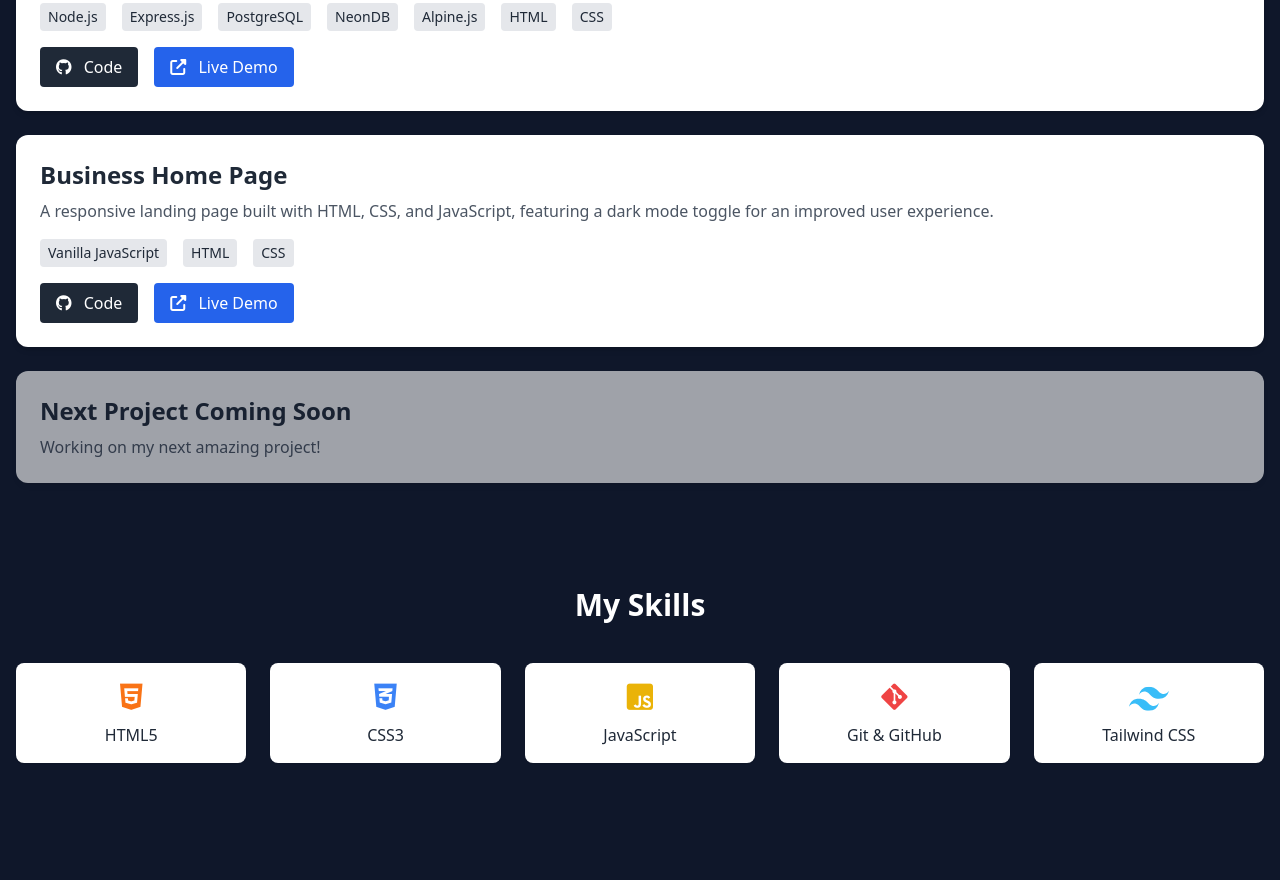
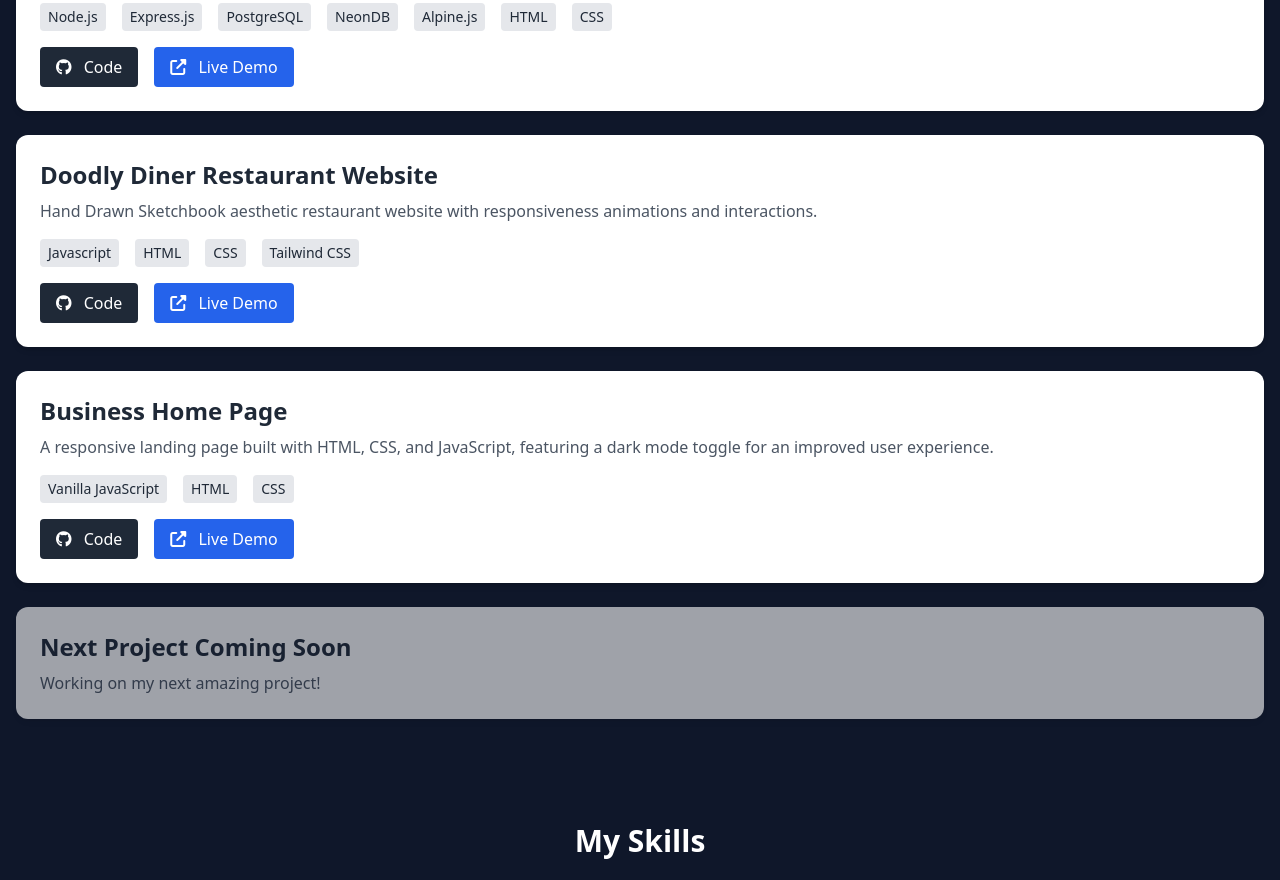
Before and after one commit to ARK-dev-tech/Portfolio-Website, a website built with Vite: page index.html in a window 1280 px wide. Shown: the part 1345-2225 px from the top of the page. Built offline with nearby package versions, Linux system fonts and the light colour scheme.

Commit message:
Added Doodly Diner Website

```diff
--- a/index.html
+++ b/index.html
@@ -160,6 +160,37 @@
                 </div>
             </div>
 
+            <!--Doodly Diner-->
+            <div class="project-card bg-white rounded-xl shadow-md px-4 md:px-6 py-4 md:py-6 mb-6">
+                <h3 class="project-head text-xl md:text-2xl font-bold mb-2">Doodly Diner Restaurant Website
+                </h3>
+                <p class="project-desc text-gray-600 mb-4 text-sm md:text-base">Hand Drawn Sketchbook aesthetic restaurant website with responsiveness
+                    animations and interactions.
+                </p>
+
+                <div class="project-tech flex flex-wrap items-center gap-2 md:gap-4 mb-4">
+                    <span class="bg-gray-200 rounded text-xs md:text-sm px-2 py-1">Javascript</span>
+                    <span class="bg-gray-200 rounded text-xs md:text-sm px-2 py-1">HTML</span>
+                    <span class="bg-gray-200 rounded text-xs md:text-sm px-2 py-1">CSS</span>
+                    <span class="bg-gray-200 rounded text-xs md:text-sm px-2 py-1">Tailwind CSS</span>
+                </div>
+
+                <div class="project-links flex flex-col sm:flex-row gap-3 md:gap-4">
+                    <!--Project Github Link-->
+                    <a href="https://github.com/ARK-dev-tech/Doodly-Diner" target="_blank"
+                        class="bg-gray-800 text-white px-4 py-2 rounded hover:bg-gray-900 text-center">
+                        <i class="fab fa-github mr-2"></i>
+                        Code
+                    </a>
+                    <!--Project Live Demo Link-->
+                    <a href="https://doodly-diner.vercel.app/" target="_blank"
+                        class="bg-blue-600 text-white px-4 py-2 rounded hover:bg-blue-700 text-center">
+                        <i class="fas fa-external-link-alt mr-2"></i>
+                        Live Demo
+                    </a>
+                </div>
+            </div>
+
 
              <!--Business Home Page-->
             <div class="project-card bg-white rounded-xl shadow-md px-4 md:px-6 py-4 md:py-6 mb-6">
```
